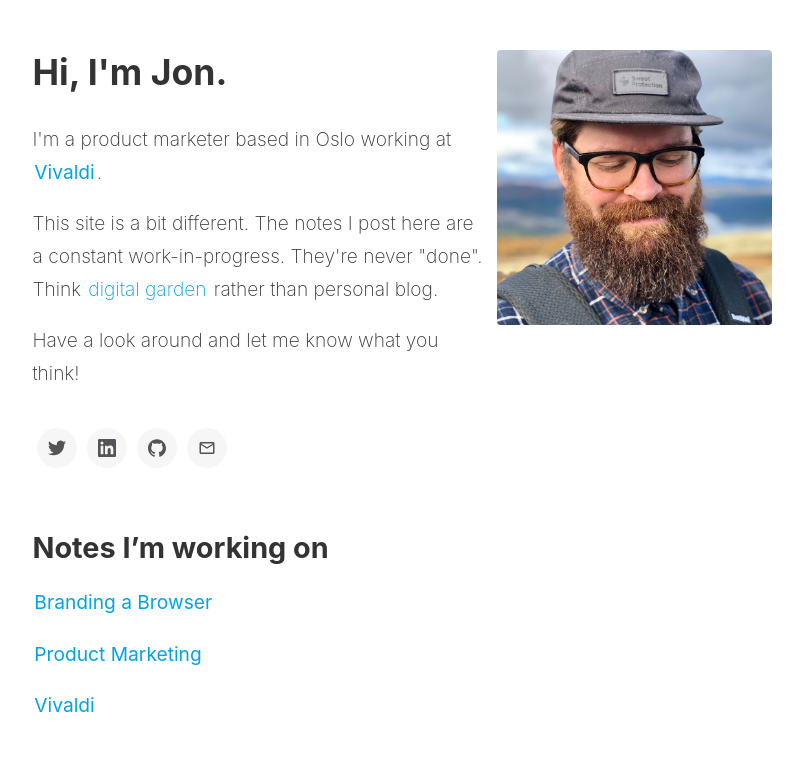
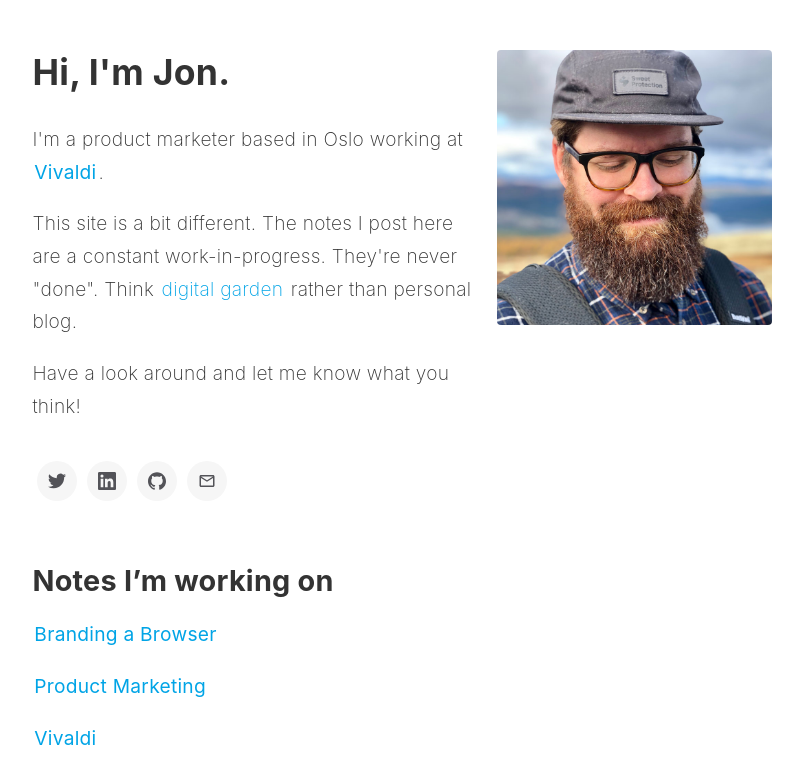
Before and after one commit to jonmccull/digital-garden, a Jekyll site: the page built from _pages/index-page.md, in a window 1280 px wide. Shown: the top 784 px of the page, without its empty margins (148-951 px from the left). Built offline with Jekyll 4.4.1, drawn with Linux system fonts in a browser that asks for light colours.

Commit message:
Font update
Avenir

Signed-off-by: Jon McCullough <jonmccull@pm.me>

```diff
--- a/_sass/_style.scss
+++ b/_sass/_style.scss
@@ -5,7 +5,7 @@
 $color-border: hsl(0, 0%, 85%);
 $color-box-background: mix($color-primary, white, 4%);
 $border-radius: 4px;
-$font-family: -apple-system, BlinkMacSystemFont, Segoe UI, Helvetica, Arial,
+$font-family: avenir, -apple-system, BlinkMacSystemFont, Segoe UI, Helvetica, Arial,
   sans-serif, Apple Color Emoji, Segoe UI Emoji, Segoe UI Symbol;
 $profile-pic-height: auto;
 
@@ -125,12 +125,11 @@
   font-family: $font-family;
   margin: 0 auto;
   line-height: 1.7;
-  /* padding: 4vh 6vw; */
   overflow-x: hidden;
   color: $color-text;
   font-size: 1rem;
   font-weight: 200;
-  /* max-width: 63em; */
+  letter-spacing: .25px;
 
   @media (min-width: 820px) {
     font-size: 1.2rem;
```
